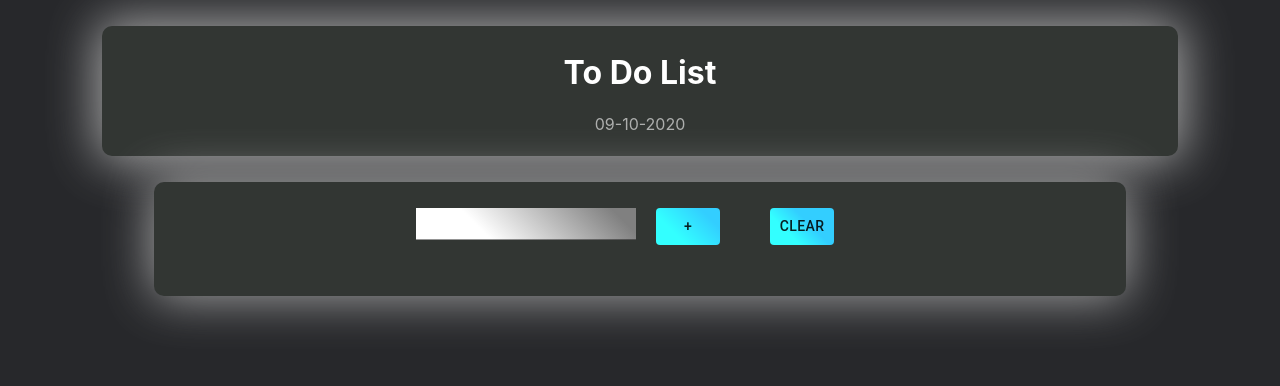
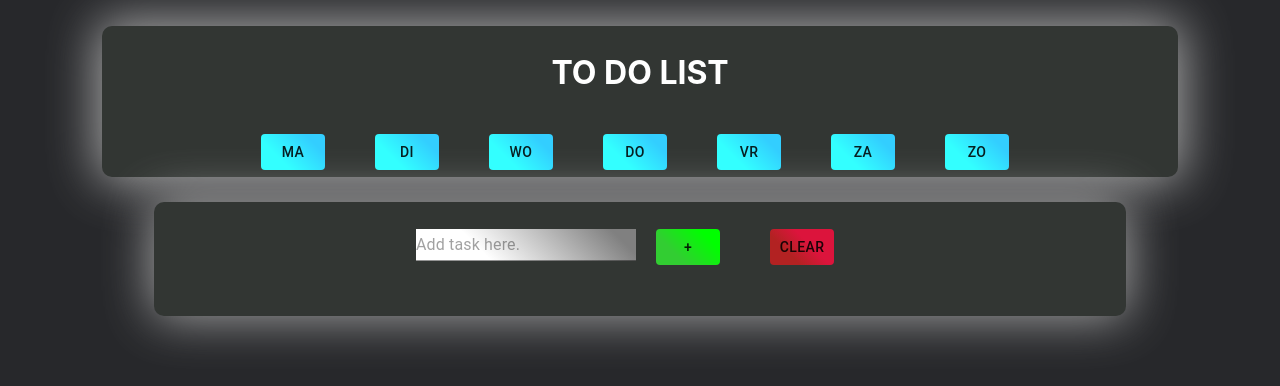
Before and after one commit to SammyLaureys/todolist, a React (Create React App) app: page / in a window 1280 px wide. Shown: the top 386 px of the page. Built offline with nearby package versions, Linux system fonts and the light colour scheme.

Commit message:
begin dagen

```diff
--- a/src/App.js
+++ b/src/App.js
@@ -70,7 +70,7 @@ function App() {
         <div className="App">
             <StyledDiv2>
                 <Styledh1>
-                    To Do List
+                    TO DO LIST
                 </Styledh1>
                 <Date/>
             </StyledDiv2>
--- a/src/components/clear.js
+++ b/src/components/clear.js
@@ -5,7 +5,7 @@ import { makeStyles } from '@material-ui/core/styles';
 const useStyles = makeStyles({
     button: {
         margin: '20px 30px 0px 20px',
-        background: 'linear-gradient(45deg, #33FFFF 30%, #33CEFF 60%)',
+        background: 'linear-gradient(45deg, #B22222 30%, #DC143C 60%)',
     },
 });
 
--- a/src/components/date.js
+++ b/src/components/date.js
@@ -1,16 +1,25 @@
 import React from "react";
-import moment from "moment";
-import styled from "@emotion/styled";
+import {Button} from "@material-ui/core";
+import {makeStyles} from "@material-ui/core/styles";
 
-const Styled = styled.p`
-  color: white;
-  opacity: 60%;
-`;
+const useStyles = makeStyles({
+    button: {
+        margin: '20px 30px 0px 20px',
+        background: 'linear-gradient(45deg, #33FFFF 30%, #33CEFF 80%)',
+    },
+});
 
 function Date(){
-
-return(
-    <Styled>{moment().format("DD-MM-YYYY")}</Styled>
+    const classes = useStyles();
+return(<>
+    <Button className={classes.button} type="submit">Ma</Button>
+    <Button className={classes.button} type="submit">Di</Button>
+    <Button className={classes.button} type="submit">Wo</Button>
+    <Button className={classes.button} type="submit">Do</Button>
+    <Button className={classes.button} type="submit">Vr</Button>
+    <Button className={classes.button} type="submit">Za</Button>
+    <Button className={classes.button} type="submit">Zo</Button>
+    </>
 )
 }
 
--- a/src/components/todoform.js
+++ b/src/components/todoform.js
@@ -11,7 +11,7 @@ const useStyles = makeStyles({
     },
     button: {
         margin: '20px 30px 0px 20px',
-        background: 'linear-gradient(45deg, #33FFFF 30%, #33CEFF 80%)',
+        background: 'linear-gradient(45deg, #32CD32 30%, #00FF00 80%)',
     },
 });
 
@@ -37,7 +37,7 @@ function Todoform({ addTodo,setTodos }) {
 
     return (
             <form className="todo-form" onSubmit={handleSubmit}>
-                    <TextField className={classes.textField}
+                    <TextField className={classes.textField} placeholder={"Add task here."}
                         type="text"
                         name="task"
                         value={todo.task}
```
